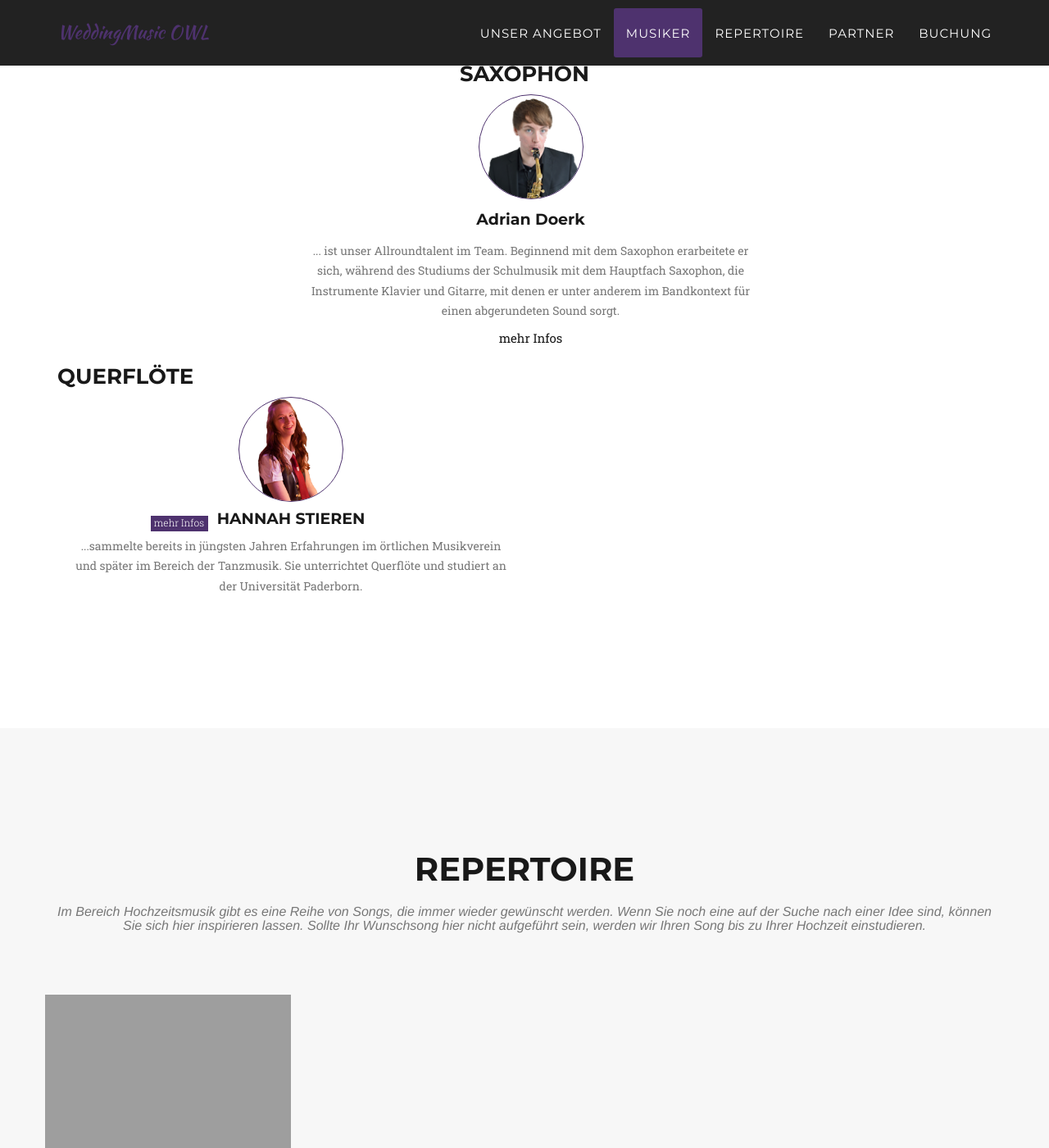
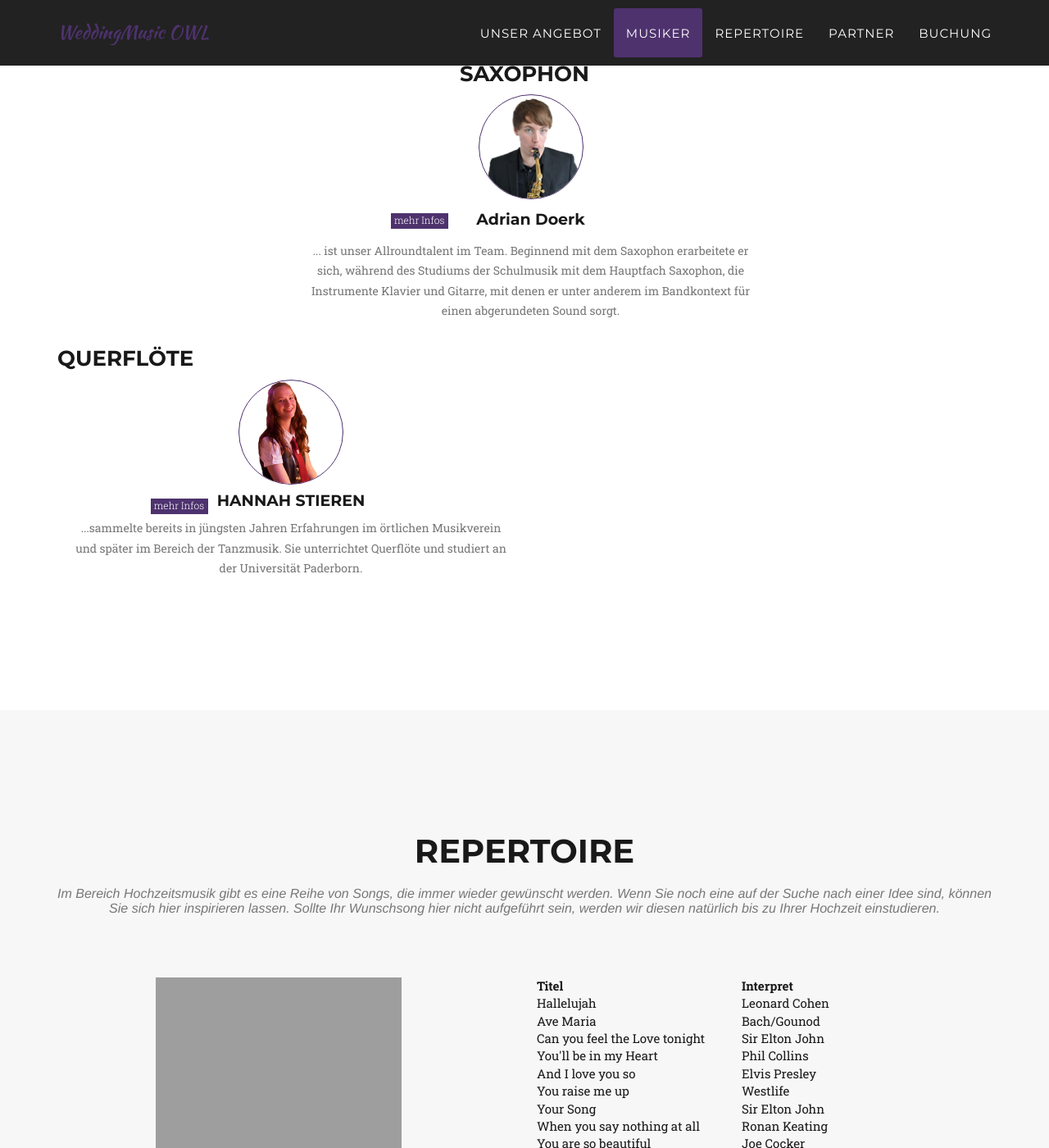
Before and after one commit to ToKoehn/Weddingmusic, a Jekyll site: the page built from index.html, in a window 1280 px wide and 1400 px high, scrolled down 2491 px. Shown: the whole window at 82% size. Built offline with Jekyll 4.4.1, drawn with Linux system fonts in a browser that asks for light colours; nearby versions of some CDN libraries; some web fonts are replaced; some of the changed text lies outside the part shown; grey boxes are pictures that could not be loaded.

Commit message:
Repertoire

```diff
--- a/_includes/css/agency.css
+++ b/_includes/css/agency.css
@@ -893,3 +893,9 @@ body {
     margin-right: 2px;
     margin-bottom: 4px;
 }
+
+.table {
+border-style: solid;
+border-color:blueviolet;
+
+}
--- a/_includes/kuenstler.html
+++ b/_includes/kuenstler.html
@@ -196,7 +196,7 @@ color:white;
 padding:15px;
 text-align:justify;
 }
-#more {
+#more5 {
 width:70px;
 height:19px;
 background:#4e326e;
--- a/_includes/repertoire.html
+++ b/_includes/repertoire.html
@@ -1,13 +1,83 @@
-    <section id="repertoire" class="bg-light-gray">
+<style>
+
+<style type="text/css">
+
+    #taborder{
+        border: 1px;
+        border-color: blueviolet;
+    }
+</style>
+
+
+
+<section id="repertoire" class="bg-light-gray">
+
+
         <div class="container">
             <div class="row">
                 <div class="col-lg-12 text-center">
                     <h2 class="section-heading">Repertoire</h2>
-                    <h3 class="section-subheading text-muted">Im Bereich Hochzeitsmusik gibt es eine Reihe von Songs, die immer wieder gewünscht werden. Wenn Sie noch eine auf der Suche nach einer Idee sind, können Sie sich hier inspirieren lassen. Sollte Ihr Wunschsong hier nicht aufgeführt sein, werden wir Ihren Song bis zu Ihrer Hochzeit einstudieren.</h3>
+                    <h3 class="section-subheading text-muted">Im Bereich Hochzeitsmusik gibt es eine Reihe von Songs, die immer wieder gewünscht werden. Wenn Sie noch eine auf der Suche nach einer Idee sind, können Sie sich hier inspirieren lassen. Sollte Ihr Wunschsong hier nicht aufgeführt sein, werden wir diesen natürlich bis zu Ihrer Hochzeit einstudieren.</h3>
 
                 </div>
 
-                <iframe src="https://embed.spotify.com/?uri=spotify%3Auser%3A1144004193%3Aplaylist%3A1wszFWYPUIYnjbveaFOz5z" width="300" height="380" frameborder="0" allowtransparency="true"></iframe>
+   <div class="row">
+                <div class="col-md-6">
+                    <div class="text-center">
+                         <iframe src="https://embed.spotify.com/?uri=spotify%3Auser%3A1144004193%3Aplaylist%3A1wszFWYPUIYnjbveaFOz5z" width="300" height="380" frameborder="0" allowtransparency="true"></iframe>
+                    </div>
+
+                    <center> <p class="text-muted"> Zehn beliebte Hochzeitslieder als Spotify Playlist<br> <br> </center>
+
+
+
+                            </div>
+
+
+
+
+
+
+
+            <div class="row">
+                <div class="col-md-6">
+                    <div>
+
+                        <table class id="taborder">
+  <col width="250px">
+
+                            <tr>
+
+    <th>Titel</th>
+    <th>Interpret</th>
+  </tr>
+
+  <tr>
+
+    <td>Hallelujah</td> <td>Leonard Cohen</td>
+  </tr>
+  <tr>
+    <td>Ave Maria</td> <td>Bach/Gounod</td></tr>
+<tr><td>Can you feel the Love tonight  </td> <td>Sir Elton John</td></tr>
+<tr><td>You'll be in my Heart</td> <td>Phil Collins</td></tr>
+<tr><td>And I love you so</td> <td>Elvis Presley</td></tr>
+<tr><td>You raise me up</td> <td>Westlife</td></tr>
+<tr><td>Your Song</td> <td>Sir Elton John</td></tr>
+<tr><td>When you say nothing at all</td> <td>Ronan Keating</td></tr>
+<tr><td>You are so beautiful</td> <td>Joe Cocker</td></tr>
+<tr><td>Stand by me</td> <td>Ben E. King</td></tr>
+</table>
+                    </div>
+
+
+
+
+                </div>
+                </div>
             </div>
-        </div>
+
+
+
+
+
     </section>
```
Also changed, not shown: Logo Weddingmusic Wallpaper optimized.png (added), _includes/portfolio_grid.html (line endings or trailing spaces), 3 other files.
